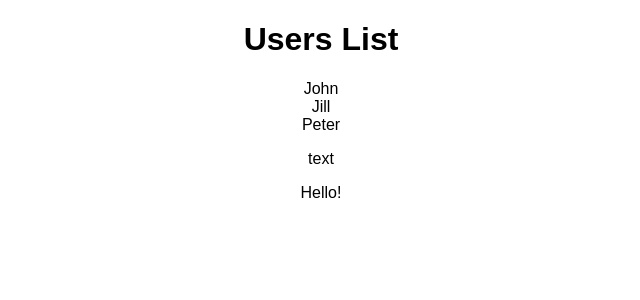
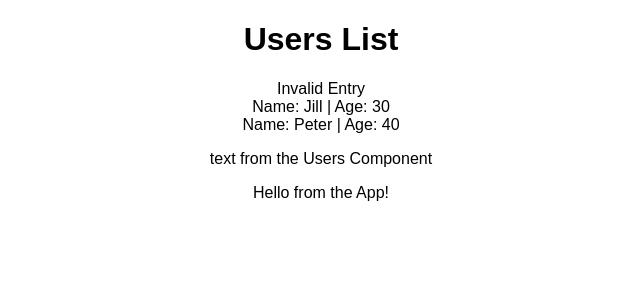
Before and after one commit to Dara-Sy/dummy-app, a React (Create React App) app: page / in a window 1280 px wide. Shown: the top 300 px of the page, without its empty margins (319-959 px from the left). Built offline with nearby package versions, Linux system fonts and the light colour scheme.

Commit message:
comparing ES6/Functional and Class

```diff
--- a/src/App.js
+++ b/src/App.js
@@ -7,7 +7,7 @@ class App extends Component {
     return (
       <div className="App">
         <Users title="Users List" />
-        <p>Hello!</p>
+        <p>Hello from the App!</p>
       </div>
     );
   }
--- a/src/users/User.js
+++ b/src/users/User.js
@@ -1,11 +1,21 @@
 import React from 'react';
 
 const User = (props) => {
-  return(
-    <div>
-      {props.children}
-    </div>
-    );
+  let age = props.age ? props.age : 'NA';
+  // if props is children return the name and age
+  if(props.children){
+    return(
+      <div>
+        Name: {props.children} |
+        Age: {age}
+      </div>
+      );
+    } else {
+      // return invalid entry if props is not entered/passed
+      return(
+        <div>Invalid Entry</div>
+        )
+    }
 }
 
 export default User;
--- a/src/users/Users.js
+++ b/src/users/Users.js
@@ -6,11 +6,11 @@ class Users extends Component {
     return(
       <div>
         <h1>{this.props.title}</h1>
-        <User>John</User>
-        <User>Jill</User>
-        <User>Peter</User>
+        <User></User>
+        <User age="30">Jill</User>
+        <User age="40">Peter</User>
 
-        <p>text</p>
+        <p>text from the Users Component</p>
       </div>
     )
   }
```
Also changed, not shown: 1 other file (tests, documents, lock files or other folders).
